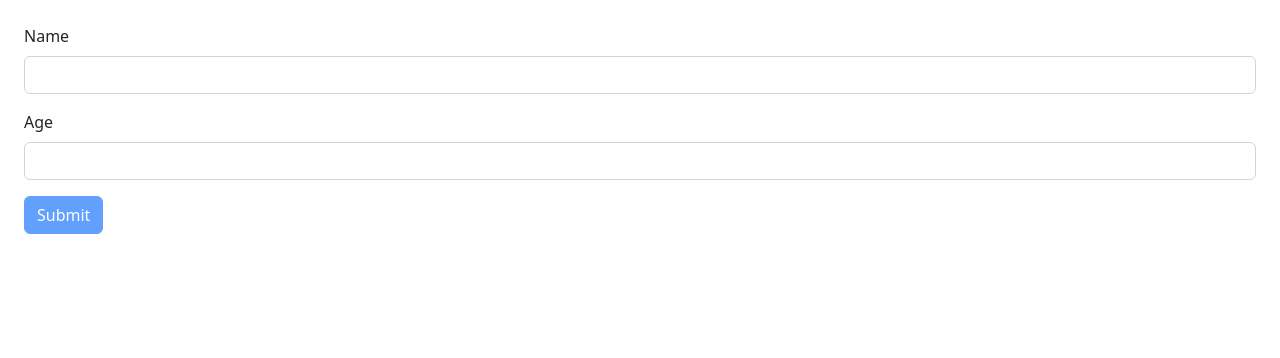
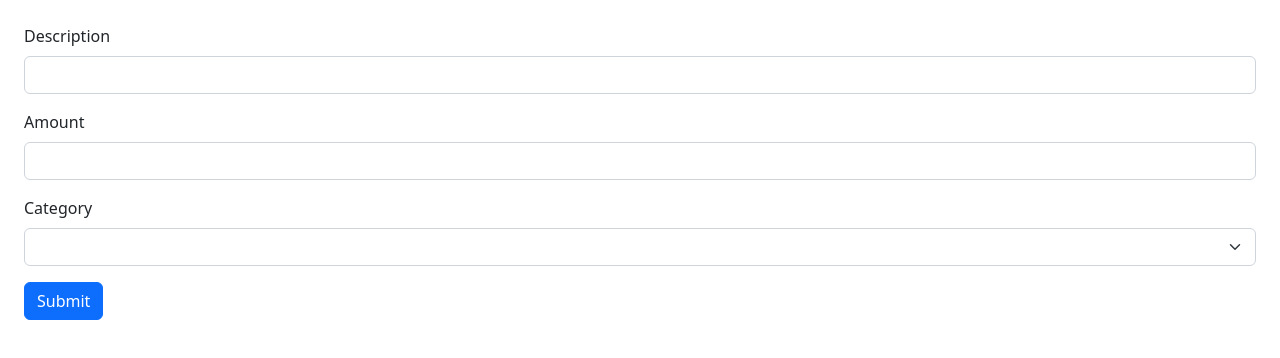
Before and after one commit to museMKUltra/react-typescript, a React (Vite) app: page / in a window 1280 px wide. Shown: the top 358 px of the page. Built offline with nearby package versions, Linux system fonts and the light colour scheme.

Commit message:
feat(exercise): form validation for description, amount & category

```diff
--- a/src/components/Form.tsx
+++ b/src/components/Form.tsx
@@ -1,12 +1,18 @@
 import { FieldValues, useForm } from 'react-hook-form'
 import { z } from 'zod'
 import { zodResolver } from '@hookform/resolvers/zod'
+import { useState } from 'react'
+
+const categories = ['Groceries', 'Utilities', 'Entertainment'] as const
 
 const schema = z.object({
-	name: z.string().min(3, { message: 'Name must be at least 3 characters.' }),
-	age: z
-		.number({ invalid_type_error: 'Age field is required.' })
-		.min(18, { message: 'Age must be at least 18.' }),
+	description: z
+		.string()
+		.min(3, { message: 'Description should be at least 3 characters.' }),
+	amount: z.number({ invalid_type_error: 'Amount is required.' }).int(),
+	category: z.enum(categories, {
+		errorMap: () => ({ message: 'Category is required.' }),
+	}),
 })
 
 type FormData = z.infer<typeof schema>
@@ -15,7 +21,7 @@ function Form() {
 	const {
 		register,
 		handleSubmit,
-		formState: { errors, isValid },
+		formState: { errors },
 	} = useForm<FormData>({ resolver: zodResolver(schema) })
 
 	function onSubmit(data: FieldValues) {
@@ -25,30 +31,48 @@ function Form() {
 	return (
 		<form onSubmit={handleSubmit(onSubmit)}>
 			<div className="mb-3">
-				<label htmlFor="name" className="form-label">
-					Name
+				<label htmlFor="description" className="form-label">
+					Description
 				</label>
 				<input
-					{...register('name')}
-					id="name"
+					{...register('description')}
+					id="description"
 					type="text"
 					className="form-control"
 				/>
-				{errors.name && <p className="text-danger">{errors.name.message}</p>}
+				{errors.description && (
+					<p className="text-danger">{errors.description.message}</p>
+				)}
 			</div>
 			<div className="mb-3">
-				<label htmlFor="age" className="form-label">
-					Age
+				<label htmlFor="amount" className="form-label">
+					Amount
 				</label>
 				<input
-					{...register('age', { valueAsNumber: true })}
-					id="age"
+					{...register('amount', { valueAsNumber: true })}
+					id="amount"
 					type="number"
 					className="form-control"
 				/>
-				{errors.age && <p className="text-danger">{errors.age.message}</p>}
+				{errors.amount && (
+					<p className="text-danger">{errors.amount.message}</p>
+				)}
 			</div>
-			<button className="btn btn-primary" type="submit" disabled={!isValid}>
+			<div className="mb-3">
+				<label className="form-label">Category</label>
+				<select className="form-select" {...register('category')}>
+					<option value=""></option>
+					{categories.map(category => (
+						<option key={category} value={category}>
+							{category}
+						</option>
+					))}
+				</select>
+				{errors.category && (
+					<p className="text-danger">{errors.category.message}</p>
+				)}
+			</div>
+			<button className="btn btn-primary" type="submit">
 				Submit
 			</button>
 		</form>
```
